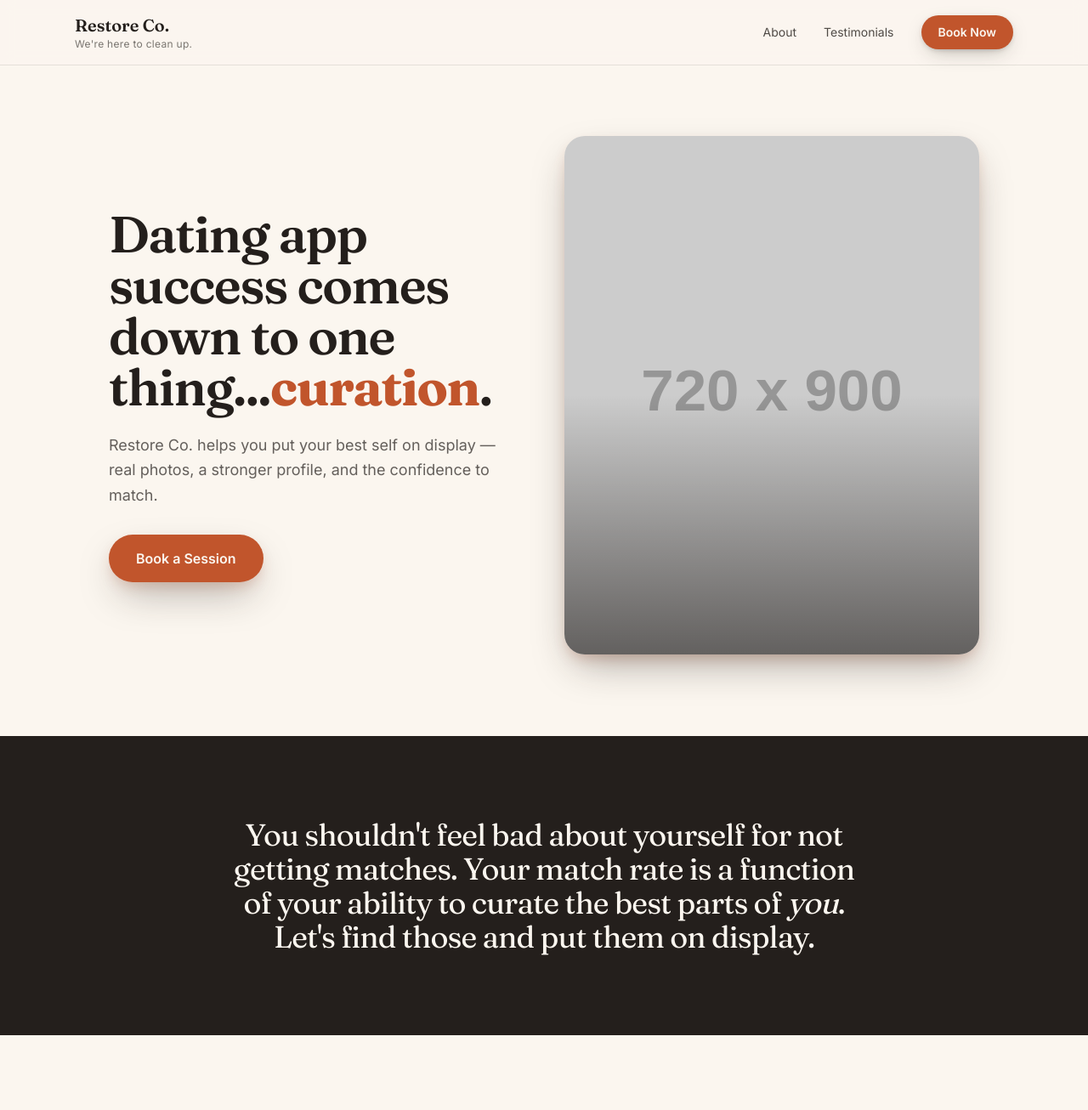
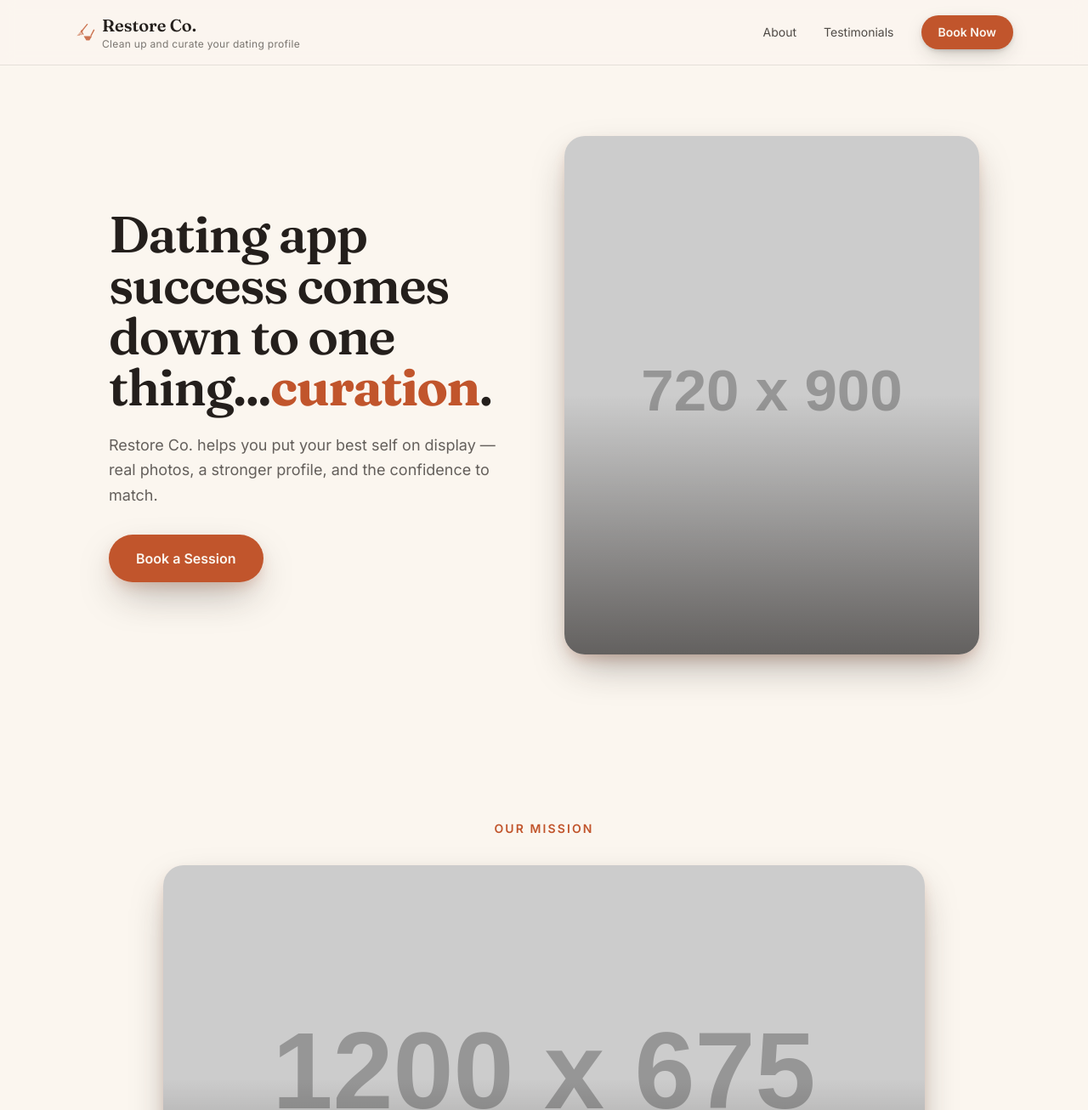
Before and after one commit to johnnytommy/restoreco, a website with bundled scripts: page index.html in a window 1280 px wide. Shown: the top 1306 px of the page at 85% size. Built offline with nearby package versions, Linux system fonts and the light colour scheme; placeholder pictures from the web are drawn by us.

Commit message:
Trim duplicate callout, add logo mark/favicon, polish copy
Removes the redundant curation callout between the hero and About
section, leaving the one instance between Testimonials and Meet the
Team. Adds a small dustpan-and-broom mark to the header wordmark and
reuses it as the site favicon. Updates the tagline to "Clean up and
curate your dating profile" (header and <title>), and splits Johnny's
founder bio into two paragraphs.

Co-Authored-By: Claude Sonnet 5 <noreply@anthropic.com>

```diff
--- a/app.js
+++ b/app.js
@@ -289,7 +289,9 @@ function renderFounders() {
     <div class="bg-cream rounded-3xl shadow-elevated p-6 text-center">
       <img src="${founder.photo}" alt="${founder.name}" class="w-full aspect-square object-cover rounded-2xl shadow-elevated" />
       <h3 class="mt-4 font-display text-xl font-semibold text-ink">${founder.name}</h3>
-      <p class="mt-2 font-sans text-sm text-ink/60">${founder.bio}</p>
+      <div class="mt-2 font-sans text-sm text-ink/60 space-y-2">
+        ${founder.bio.split('\n\n').map(paragraph => `<p>${paragraph}</p>`).join('')}
+      </div>
     </div>
   `).join('');
 }
--- a/content.js
+++ b/content.js
@@ -9,7 +9,7 @@ export const FOUNDERS = [
     id: 'johnny-thomas',
     name: 'Johnny Thomas',
     photo: 'https://placehold.co/480x480/FBF6EF/241F1C?text=Johnny+Thomas',
-    bio: "Johnny works as a data science strategist in the live events and experiences domain; his work focuses on algorithmic development to enhance events like the Olympics, SuperBowl, UFC and more. He understands the fundamentals of how dating app algorithms work and is passionate about helping young men and women battle the self-loathing that can come from bad app performance.",
+    bio: "Johnny works as a data science strategist in the live events and experiences domain; his work focuses on algorithmic development to enhance events like the Olympics, SuperBowl, UFC and more.\n\nHe understands the fundamentals of how dating app algorithms work and is passionate about helping young men and women battle the self-loathing that can come from bad app performance.",
   },
 ];
 
--- a/index.html
+++ b/index.html
@@ -3,7 +3,8 @@
 <head>
   <meta charset="UTF-8" />
   <meta name="viewport" content="width=device-width, initial-scale=1.0" />
-  <title>Restore Co. — We're here to clean up.</title>
+  <title>Restore Co. — Clean up and curate your dating profile</title>
+  <link rel="icon" type="image/svg+xml" href="favicon.svg" />
   <script src="https://cdn.tailwindcss.com"></script>
   <link rel="preconnect" href="https://fonts.googleapis.com" />
   <link href="https://fonts.googleapis.com/css2?family=Fraunces:opsz,wght@9..144,400;9..144,600;9..144,700&family=Inter:wght@400;500;600&display=swap" rel="stylesheet" />
@@ -50,9 +51,21 @@
 <body class="font-sans text-ink">
   <header class="fixed top-0 inset-x-0 z-50 bg-cream/90 backdrop-blur border-b border-ink/10">
     <div class="max-w-6xl mx-auto px-6 py-4 flex items-center justify-between">
-      <a href="#top" class="flex flex-col leading-none whitespace-nowrap">
-        <span class="font-display text-lg sm:text-xl font-semibold text-ink">Restore Co.</span>
-        <span class="hidden sm:block font-sans text-xs text-ink/60 tracking-wide">We're here to clean up.</span>
+      <a href="#top" class="flex items-center gap-2 leading-none whitespace-nowrap">
+        <svg viewBox="0 0 32 32" class="w-5 h-5 sm:w-6 sm:h-6 shrink-0 opacity-80" aria-hidden="true">
+          <line x1="19.5" y1="3.5" x2="11" y2="14" stroke="#C1552C" stroke-width="1.8" stroke-linecap="round" fill="none" />
+          <polygon points="10.5,13.2 3.2,21.5 14.2,19.2" fill="#C1552C" />
+          <circle cx="11" cy="14" r="1.6" fill="#C1552C" />
+          <line x1="9" y1="16.6" x2="5.3" y2="20.6" stroke="#FBF6EF" stroke-width="1" stroke-linecap="round" />
+          <line x1="9.7" y1="17.1" x2="8.7" y2="20.9" stroke="#FBF6EF" stroke-width="1" stroke-linecap="round" />
+          <line x1="10.4" y1="17.3" x2="11.9" y2="20.6" stroke="#FBF6EF" stroke-width="1" stroke-linecap="round" />
+          <polygon points="14,22 27,22 23,28.5 18,28.5" fill="#C1552C" />
+          <line x1="25.5" y1="21" x2="30" y2="12.5" stroke="#C1552C" stroke-width="2" stroke-linecap="round" fill="none" />
+        </svg>
+        <span class="flex flex-col leading-none">
+          <span class="font-display text-lg sm:text-xl font-semibold text-ink">Restore Co.</span>
+          <span class="hidden sm:block font-sans text-xs text-ink/60 tracking-wide">Clean up and curate your dating profile</span>
+        </span>
       </a>
       <nav class="flex items-center gap-3 sm:gap-8">
         <a href="#about" class="interactive font-sans text-sm text-ink/80 hover:text-ink">About</a>
@@ -82,14 +95,6 @@
           <img src="https://placehold.co/720x900/241F1C/FBF6EF?text=Hero+Photo" alt="" class="w-full rounded-3xl shadow-floating" />
           <div class="absolute inset-0 rounded-3xl bg-gradient-to-t from-ink/60 via-transparent to-transparent mix-blend-multiply"></div>
         </div>
-      </div>
-    </section>
-
-    <section class="py-24 px-6 bg-ink text-cream">
-      <div class="max-w-3xl mx-auto text-center">
-        <p class="font-display text-3xl md:text-4xl leading-snug tracking-tight">
-          You shouldn't feel bad about yourself for not getting matches. Your match rate is a function of your ability to curate the best parts of <em>you</em>. Let's find those and put them on display.
-        </p>
       </div>
     </section>
 
```
Also changed, not shown: favicon.svg (added).
